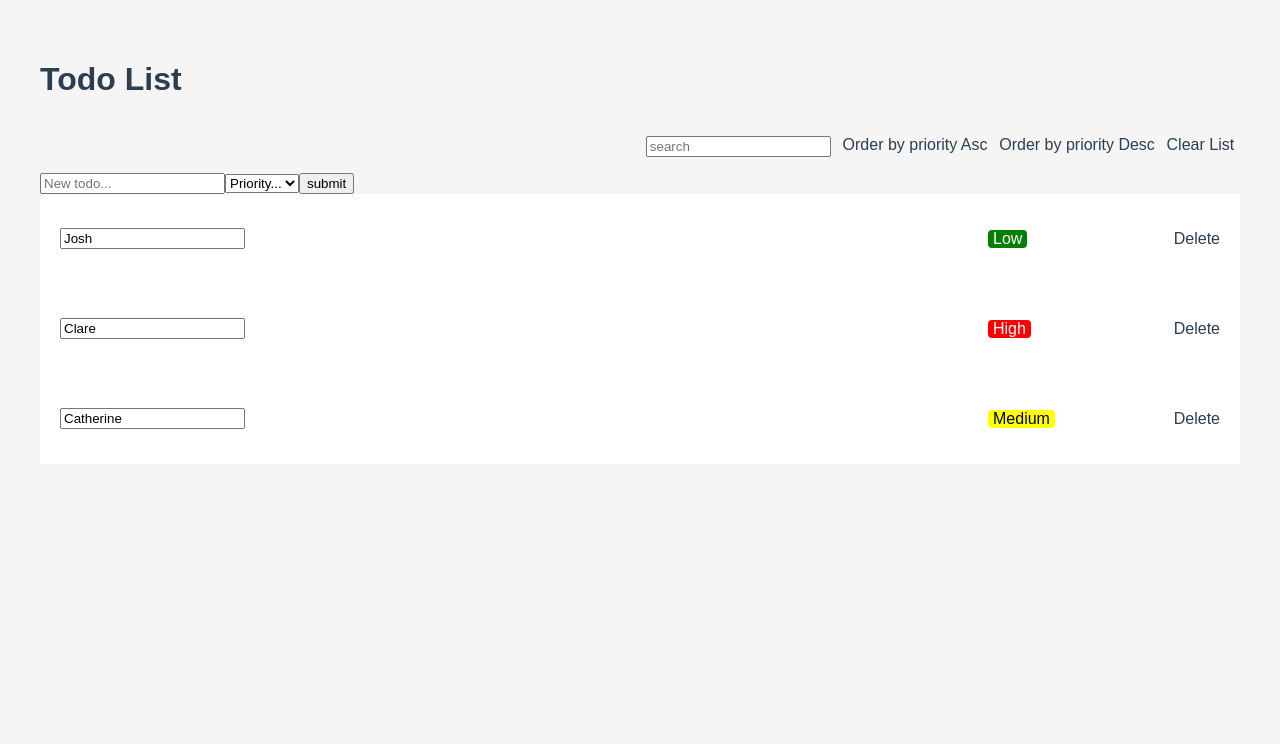
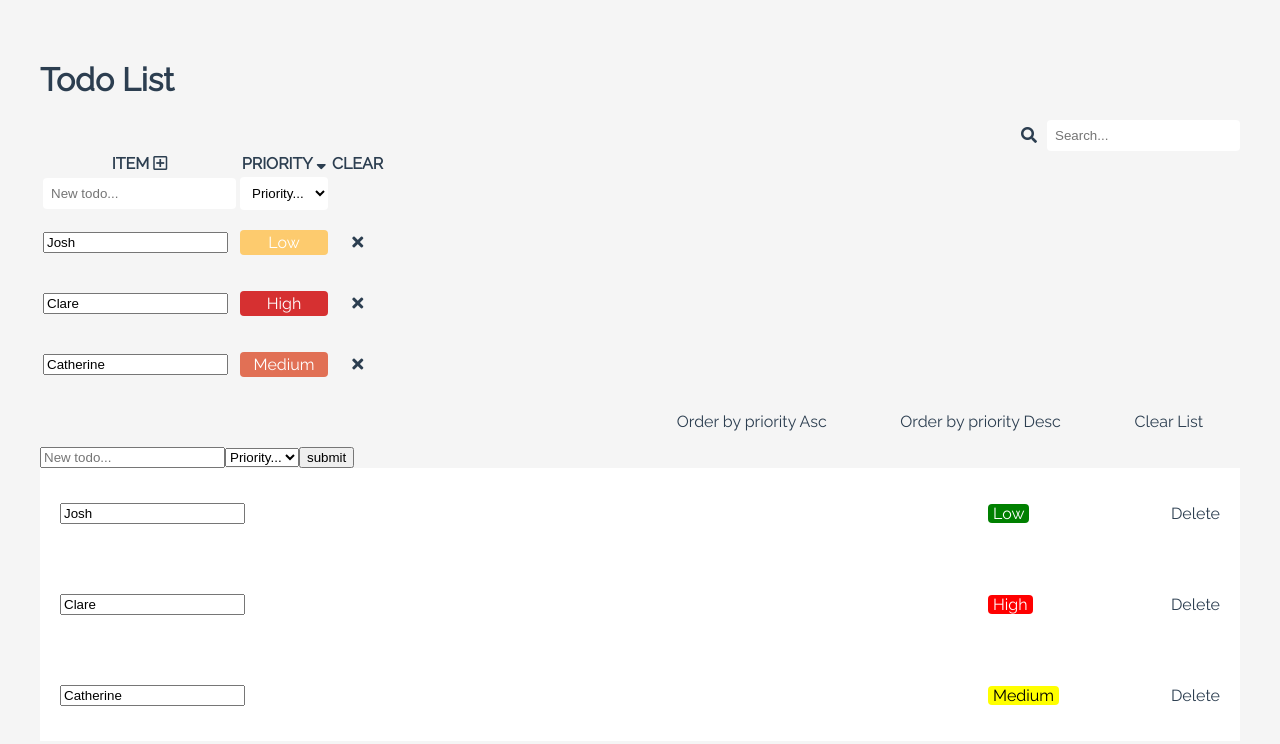
Before and after one commit to josh-newton/vue-todo-list, a Vue app: page / in a window 1280 px wide. Shown: the top 744 px of the page. Built offline with nearby package versions, Linux system fonts and the light colour scheme.

Commit message:
Made start on splitting up into components, also styling a little better

```diff
--- a/src/App.vue
+++ b/src/App.vue
@@ -3,9 +3,10 @@
     <div class="header">
       <h1>Todo List</h1>
     </div>
+    <Search @onSearchChange="onSearchChange"/>
+    <List :list="filteredList" :priority="priority" @onRemoveItem="removeItem" @onClearAll="clearAll" @onToggleSort="toggleSort" :sort="currentSort"/>
     <div class="todos">
       <div class="list-modifiers">
-        <p><input type="text" v-model="searchQuery" placeholder="search"></p>
         <p @click="orderByPriorityAsc();">Order by priority Asc</p>
         <p @click="orderByPriorityDesc();">Order by priority Desc</p>
         <p @click="clearAll();">Clear List</p>
@@ -36,29 +37,31 @@
 </template>
 
 <script>
-// import List from './components/List.vue'
+import Search from './components/Search.vue'
+import List from './components/List.vue'
 
 export default {
   name: 'App',
   data: () => {
     return {
       list: [],
-      idIncrement: null,
+      nextUniqueId: null,
       filteredList: null,
       priority: ['Low', 'Medium', 'High'],
       searchQuery: null,
-      newItem: {}
+      newItem: {},
+      currentSort: true
     }
   },
-  watch: {
-    searchQuery(query) {
-      this.filterBySearch(query);
-    }
-  },
+  watch: {},
   components: {
-    // List
+    Search,
+    List,
   },
   methods: {
+    onSearchChange(query) {
+      this.filterBySearch(query);
+    },
     setLocalStorage(list) {
       localStorage.setItem('todoList', JSON.stringify(list));
     },
@@ -72,8 +75,8 @@ export default {
     },
     addNewItem() {
       let list = this.list;
-      this.idIncrement += 1;
-      this.newItem.id = this.idIncrement;
+      this.newItem.id = this.nextUniqueId;
+      this.nextUniqueId += 1;
       list.push(this.newItem);
       this.setList(list);
       this.setNewItem({});
@@ -89,9 +92,19 @@ export default {
       list[listItem] = item;
       this.setList(list);
     },
+    setNextUniqueId(val) {
+      this.nextUniqueId = val;
+    },
+    incrementNextUniqueId() {
+      this.nextUniqueId +=1 ;
+    },
     updateFilteredList(list) {
       this.filteredList = list;
       this.filterBySearch(this.searchQuery);
+    },
+    toggleSort() {
+      this.currentSort === false ? this.filteredList.sort((a, b) => a.priority - b.priority) : this.filteredList.sort((a, b) => b.priority - a.priority);
+      this.currentSort = !this.currentSort;
     },
     orderByPriorityAsc() {
       this.filteredList.sort((a, b) => a.priority - b.priority);
@@ -121,17 +134,19 @@ export default {
       { id: 2, text: 'Catherine', priority: 1 },
     ];
     const list = local.length > 0 ? local : defaultList;
-    this.idIncrement = list.reduce((max, item) => {
-        return item.id >= max.id ? item : max;
-    }).id;
+
+    const highestId = list.reduce((max, item) => item.id >= max.id ? item : max).id;
+    this.setNextUniqueId(highestId);
+
     this.setList(list);
   }
 }
 </script>
 
 <style lang="scss">
+@import url('https://cdnjs.cloudflare.com/ajax/libs/font-awesome/5.11.2/css/all.min.css');
+@import url('https://fonts.googleapis.com/css?family=Raleway&display=swap');
 body {
-  @import url('https://fonts.googleapis.com/css?family=Raleway&display=swap');
   font-family: 'Raleway', sans-serif;
   -webkit-font-smoothing: antialiased;
   -moz-osx-font-smoothing: grayscale;
--- a/src/components/List.vue
+++ b/src/components/List.vue
@@ -1,38 +1,86 @@
 <template>
   <div class="list">
-    <ul>
-      <li v-for="(item, index) in list" :key="index" @click="removeItem(index);">{{ item }}</li>
-    </ul>
+    <table>
+      <thead>
+        <tr>
+          <th>ITEM <i class="far fa-plus-square add-item"></i></th>
+          <th class="priority-toggle" @click="$emit('onToggleSort')">PRIORITY <i class="fas" :class="{'fa-sort-up': !sort, 'fa-sort-down': sort}"></i></th>
+          <th class="clear-all" @click="$emit('onClearAll')">CLEAR</th>
+        </tr>
+      </thead>
+      <tbody>
+        <tr class="add-item-row">
+          <td>
+            <input type="text" v-model="newItem.text" placeholder="New todo...">
+          </td>
+          <td>
+            <select v-model="newItem.priority">
+              <option default disabled="disabled" selected="selected" value="undefined">Priority...</option>
+              <option v-for="(item, index) in priority" :key="index" :value="index">{{ item }}</option>
+            </select>
+          </td>
+          <td></td>
+        </tr>
+
+        <tr v-for="item in list" :key="item.id">
+          <td>
+            <input type="text" v-model="item.text" @keyup="editItem(item)">
+          </td>
+          <td class="priority">
+            <p :class="['priority-' + item.priority]">{{ priority[item.priority] }}</p>
+          </td>
+          <td class="remove">
+            <i class="fas fa-times" @click="$emit('onRemoveItem', item.id)"></i>
+          </td>
+        </tr>
+      </tbody>
+    </table>
   </div>
 </template>
 
 <script>
 export default {
   name: 'List',
-  props: ['list'],
+  props: ['list', 'priority', 'sort'],
   data: () => {
-
-  }
-  methods: {
-    removeItem(index) {
-      this.list.splice(index, 1);
+    return {
+      newItem: {}
     }
-  }
+  },
+  methods: {}
 }
 </script>
 
-<!-- Add "scoped" attribute to limit CSS to this component only -->
 <style scoped lang="scss">
-ul {
-  list-style-type: none;
-  padding: 0;
+.add-item, .remove i, .priority-toggle, .clear-all{
+  cursor: pointer;
 }
-
-li {
-  padding: 10px;
+.add-item-row{
+  input, select{
+    padding: 8px;
+    border-radius: 4px;
+    border: none;
+    background: #fff;
+  }
 }
-
-a {
-  color: #42b983;
+.priority{
+  text-align: center;
+  color: #fff;
+  p {
+    padding: 3px;
+    border-radius: 4px;
+  }
+  .priority-0{
+    background: #fdcb6e;
+  }
+  .priority-1{
+    background: #e17055;
+  }
+  .priority-2{
+    background: #d63031;
+  }
+}
+.remove{
+  text-align: center;
 }
 </style>
--- /dev/null
+++ b/src/components/Search.vue
@@ -0,0 +1,40 @@
+<template>
+  <div class="search">
+    <label>
+      <i class="fas fa-search"></i>
+      <input type="text" v-model="query" @keyup="$emit('onSearchChange', query)" placeholder="Search...">
+    </label>
+  </div>
+</template>
+
+<script>
+export default {
+  name: 'Search',
+  data: () => {
+    return {
+      query: null
+    }
+  },
+  methods: {}
+}
+</script>
+
+<style scoped lang="scss">
+.search{
+  display: flex;
+  justify-content: flex-end;
+}
+label{
+  display: flex;
+  align-items: center;
+
+  i{
+    margin-right: 10px;
+  }
+  input{
+    padding: 8px;
+    border-radius: 4px;
+    border: none;
+  }
+}
+</style>
```
